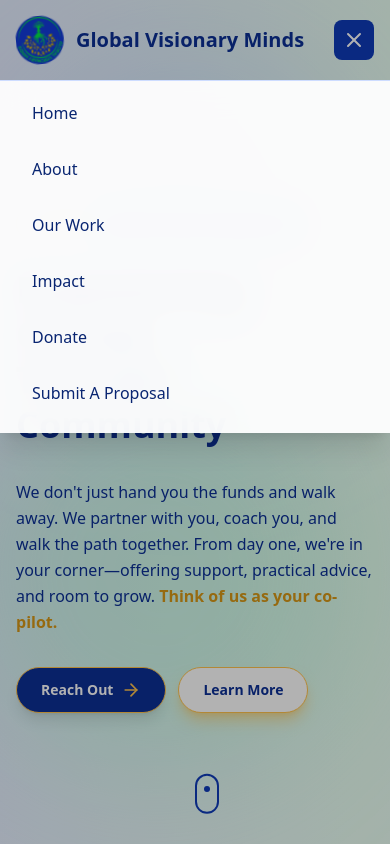
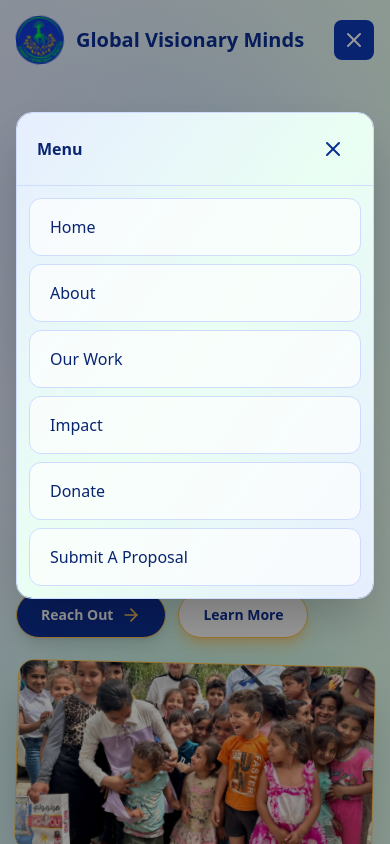
Before and after one commit to nourakkad/gvm1234567890, a React (Vite) app: page / in a window 390 px wide. Both pictures are taken after a click on the button "Toggle menu". Shown: the top 844 px of the page. Built offline with nearby package versions, Linux system fonts and the light colour scheme.

Commit message:
first commit

```diff
--- a/src/components/Hero.jsx
+++ b/src/components/Hero.jsx
@@ -108,8 +108,43 @@ const Hero = () => {
             initial={{ opacity: 0, x: 50 }}
             animate={{ opacity: 1, x: 0 }}
             transition={{ duration: 0.8 }}
-            className="relative h-[500px] hidden lg:block"
           >
+            {/* Mobile layout: 1 large image on top, 3 below */}
+            <div className="sm:hidden w-full">
+              <motion.img
+                src="/images/1.jpeg"
+                alt="Community impact collage"
+                animate={{ y: [0, -8, 0], rotate: [0, 1.5, 0] }}
+                transition={{ duration: 6, repeat: Infinity, ease: "easeInOut" }}
+                className="w-full h-48 object-cover rounded-2xl shadow-2xl border border-gold-300"
+              />
+              <div className="grid grid-cols-3 gap-2 mt-2">
+                <motion.img
+                  src="/images/2.jpeg"
+                  alt="Community impact"
+                  animate={{ y: [0, -6, 0], x: [0, 4, 0], rotate: [0, -1.5, 0] }}
+                  transition={{ duration: 6.5, repeat: Infinity, ease: "easeInOut" }}
+                  className="w-full h-24 object-cover rounded-xl shadow-xl border border-gold-300"
+                />
+                <motion.img
+                  src="/images/3.jpeg"
+                  alt="Community project"
+                  animate={{ y: [0, -7, 0], rotate: [0, 1, 0] }}
+                  transition={{ duration: 6.2, repeat: Infinity, ease: "easeInOut" }}
+                  className="w-full h-24 object-cover rounded-xl shadow-xl border border-gold-300"
+                />
+                <motion.img
+                  src="/images/4.jpeg"
+                  alt="Community outreach"
+                  animate={{ y: [0, -5, 0], x: [0, -3, 0], rotate: [0, -1, 0] }}
+                  transition={{ duration: 6.8, repeat: Infinity, ease: "easeInOut" }}
+                  className="w-full h-24 object-cover rounded-xl shadow-xl border border-gold-300"
+                />
+              </div>
+            </div>
+
+            {/* Tablet/Desktop layout: floating collage */}
+            <div className="hidden sm:block relative h-96 md:h-[420px] lg:h-[500px]">
             {/* Floating Image */}
             <motion.img
               src="/images/1.jpeg"
@@ -124,7 +159,7 @@ const Hero = () => {
                 repeat: Infinity,
                 ease: "easeInOut"
               }}
-              className="absolute top-1/2 left-1/2 -translate-x-1/2 -translate-y-1/2 w-80 h-auto rounded-3xl shadow-2xl border border-gold-300 z-10"
+              className="absolute top-1/2 left-1/2 -translate-x-1/2 -translate-y-1/2 w-56 sm:w-72 md:w-80 h-auto rounded-3xl shadow-2xl border border-gold-300 z-10"
             />
             <motion.img
               src="/images/2.jpeg"
@@ -139,7 +174,7 @@ const Hero = () => {
                 repeat: Infinity,
                 ease: "easeInOut"
               }}
-              className="absolute top-10 left-8 w-56 h-auto rounded-3xl shadow-2xl border border-gold-300 z-10"
+              className="absolute top-10 left-8 w-40 sm:w-48 md:w-56 h-auto rounded-3xl shadow-2xl border border-gold-300 z-10"
             />
             <motion.img
               src="/images/3.jpeg"
@@ -154,7 +189,7 @@ const Hero = () => {
                 repeat: Infinity,
                 ease: "easeInOut"
               }}
-              className="absolute bottom-10 left-24 w-64 h-auto rounded-3xl shadow-2xl border border-gold-300 z-10"
+              className="absolute bottom-10 left-24 w-48 sm:w-56 md:w-64 h-auto rounded-3xl shadow-2xl border border-gold-300 z-10"
             />
             <motion.img
               src="/images/4.jpeg"
@@ -169,7 +204,7 @@ const Hero = () => {
                 repeat: Infinity,
                 ease: "easeInOut"
               }}
-              className="absolute top-16 right-10 w-52 h-auto rounded-3xl shadow-2xl border border-gold-300 z-10"
+              className="absolute top-16 right-10 w-40 sm:w-48 md:w-52 h-auto rounded-3xl shadow-2xl border border-gold-300 z-10"
             />
 
             {/* Central Glow */}
@@ -185,36 +220,14 @@ const Hero = () => {
               }}
               className="absolute top-1/2 left-1/2 transform -translate-x-1/2 -translate-y-1/2 w-64 h-64 bg-gradient-to-br from-primary-300/50 via-accent-300/50 to-gold-300/50 rounded-full blur-3xl -z-10"
             />
+            </div>
           </motion.div>
         </div>
       </div>
 
       {/* Scroll Indicator */}
-      <motion.div
-        animate={{
-          y: [0, 10, 0],
-        }}
-        transition={{
-          duration: 2,
-          repeat: Infinity,
-          ease: "easeInOut"
-        }}
-        className="absolute bottom-8 left-1/2 transform -translate-x-1/2"
-      >
-        <div className="w-6 h-10 border-2 border-primary-600 rounded-full flex justify-center pt-2">
-          <motion.div
-            animate={{
-              y: [0, 12, 0],
-            }}
-            transition={{
-              duration: 2,
-              repeat: Infinity,
-              ease: "easeInOut"
-            }}
-            className="w-1.5 h-1.5 bg-primary-600 rounded-full"
-          />
-        </div>
-      </motion.div>
+
+
     </section>
   )
 }
--- a/src/components/Navbar.jsx
+++ b/src/components/Navbar.jsx
@@ -1,6 +1,6 @@
 import React, { useState, useEffect } from 'react'
-import { motion, AnimatePresence } from 'framer-motion'
-import { Menu, X, Sparkles } from 'lucide-react'
+import { motion } from 'framer-motion'
+import { Menu, X } from 'lucide-react'
 
 const Navbar = ({ scrolled }) => {
   const [isOpen, setIsOpen] = useState(false)
@@ -87,55 +87,55 @@ const Navbar = ({ scrolled }) => {
         </div>
       </div>
 
-      {/* Mobile Menu */}
-      <AnimatePresence>
+      {/* Mobile Menu as popup card (no animations) */}
       {isOpen && (
         <>
           {/* Backdrop */}
-            <motion.div
-              key="backdrop"
-              initial={{ opacity: 0 }}
-              animate={{ opacity: 1 }}
-              exit={{ opacity: 0 }}
+          <div
             onClick={() => setIsOpen(false)}
-              className="fixed inset-0 bg-black/30 md:hidden"
+            className="fixed inset-0 bg-black/40 md:hidden"
           />
 
-            {/* Panel */}
-            <motion.div
-              key="panel"
-              initial={{ opacity: 0, y: -12, scale: 0.98 }}
-              animate={{ opacity: 1, y: 0, scale: 1 }}
-              exit={{ opacity: 0, y: -12, scale: 0.98 }}
-              transition={{ type: 'spring', stiffness: 300, damping: 24 }}
-              className="fixed left-0 right-0 top-20 md:hidden bg-white/95 backdrop-blur-lg shadow-xl border-t border-primary-100"
+          {/* Centered Card */}
+          <div
             id="mobile-menu"
-              role="menu"
+            role="dialog"
+            aria-modal="true"
             aria-label="Mobile navigation"
+            className="fixed inset-0 md:hidden flex items-start justify-center pt-28 px-4"
           >
-              <div className="px-4 pt-2 pb-4 space-y-2">
-                {menuItems.map((item, index) => (
-                  <motion.a
-                    key={item}
+            <div className="w-full max-w-sm rounded-2xl shadow-2xl border border-primary-100 overflow-hidden">
+              <div className="bg-gradient-to-br from-primary-50 via-accent-50 to-primary-50 backdrop-blur-xl">
+                <div className="flex items-center justify-between px-5 py-4 border-b border-primary-100">
+                  <span className="text-primary-800 font-semibold">Menu</span>
+                  <button
+                    onClick={() => setIsOpen(false)}
+                    aria-label="Close menu"
+                    className="p-2 rounded-lg text-primary-700 hover:bg-primary-100"
+                  >
+                    <X />
+                  </button>
+                </div>
+                <nav className="p-3">
+                  <ul className="space-y-2">
+                    {menuItems.map((item) => (
+                      <li key={item}>
+                        <a
                           href={`#${item.toLowerCase().replace(/\s+/g, '-')}`}
-                    initial={{ opacity: 0, y: -10 }}
-                    animate={{ opacity: 1, y: 0 }}
-                    transition={{ delay: index * 0.06 }}
                           onClick={() => setIsOpen(false)}
-                    whileHover={{ scale: 1.05, color: '#0ea5e9' }}
-                    className="block px-4 py-3 rounded-lg transition-colors font-medium relative group text-primary-800 hover:text-primary-600"
+                          className="block w-full text-left px-5 py-4 rounded-xl bg-white/70 hover:bg-white text-primary-800 font-medium border border-primary-100"
                         >
                           {item}
-                    <motion.span
-                      className="absolute -bottom-1 left-0 w-0 h-0.5 bg-gold-300 group-hover:w-full transition-all duration-300"
-                    />
-                  </motion.a>
+                        </a>
+                      </li>
                     ))}
+                  </ul>
+                </nav>
               </div>
-            </motion.div>
+            </div>
+          </div>
         </>
       )}
-      </AnimatePresence>
     </motion.nav>
   )
 }
```
Lines whose indentation alone changed are shown as unchanged.
